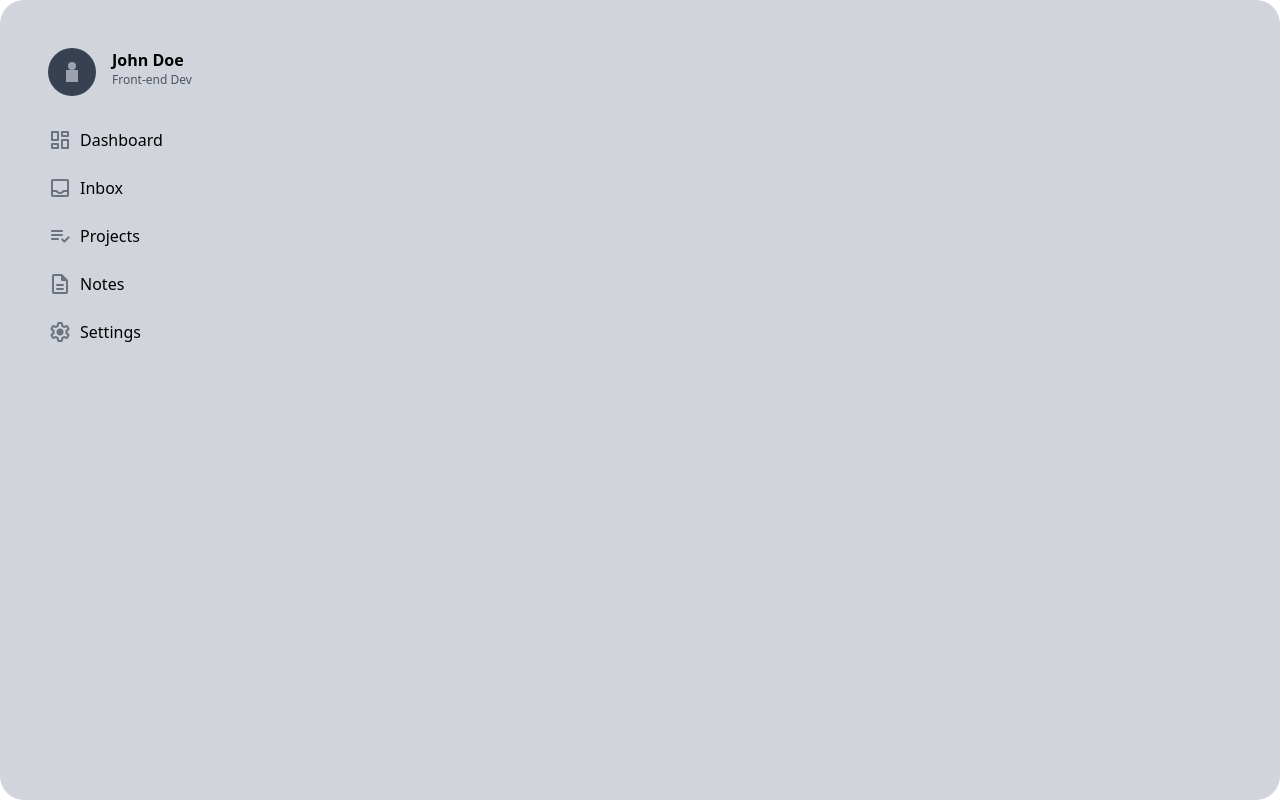
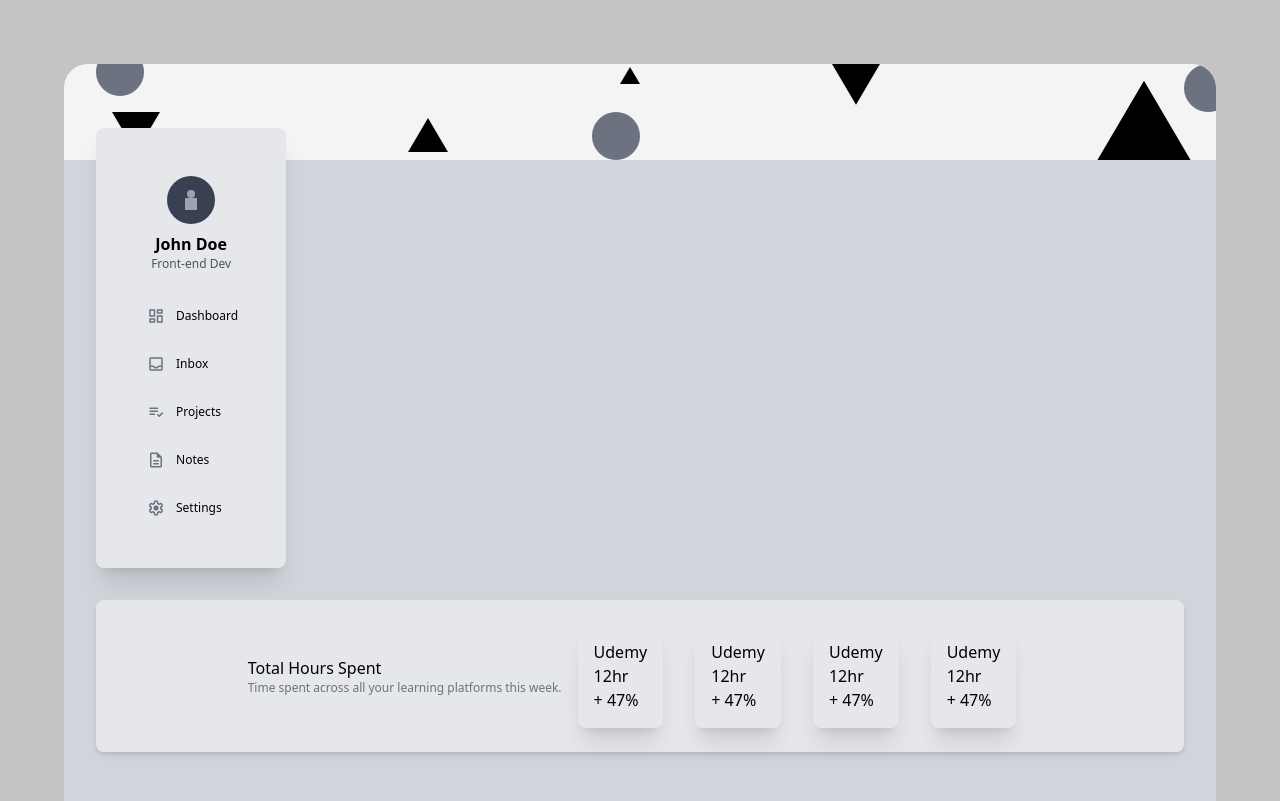
Before and after one commit to puneet-sarhali/palette, an Angular app: page / in a window 1280 px wide. Shown: the top 801 px of the page. Built offline with nearby package versions, Linux system fonts and the light colour scheme.

Commit message:
create ui components

```diff
--- a/src/app/app.module.ts
+++ b/src/app/app.module.ts
@@ -6,6 +6,8 @@ import { AppComponent } from './app.component';
 import { DashboardComponent } from './dashboard/dashboard.component';
 import { SidebarComponent } from './dashboard/sidebar/sidebar.component';
 import { AvatarComponent } from './dashboard/avatar/avatar.component';
+import { BackdropComponent } from './dashboard/backdrop/backdrop.component';
+import { StatsComponent } from './dashboard/stats/stats.component';
 
 @NgModule({
   declarations: [
@@ -13,6 +15,8 @@ import { AvatarComponent } from './dashboard/avatar/avatar.component';
     DashboardComponent,
     SidebarComponent,
     AvatarComponent,
+    BackdropComponent,
+    StatsComponent,
   ],
   imports: [
     BrowserModule,
--- a/src/app/dashboard/avatar/avatar.component.html
+++ b/src/app/dashboard/avatar/avatar.component.html
@@ -1,11 +1,11 @@
-<div class="mb-8 flex">
+<div class="mb-8 flex flex-col items-center justify-center space-y-2">
   <div class="w-12 h-12 bg-gray-700 rounded-full ">
     <div class="overflow-hidden inline-block flex items-center justify-center flex-col w-full h-full">
       <div class="h-2 w-2 rounded-full bg-gray-400"></div>
       <div class="h-3 w-3 bg-gray-400 "></div>
     </div>
   </div>
-  <div class="ml-4">
+  <div class="flex flex-col items-center justify-center">
     <h2 class="font-bold">John Doe</h2>
     <h3 class="text-gray-600 text-xs">Front-end Dev</h3>
   </div>
--- /dev/null
+++ b/src/app/dashboard/backdrop/backdrop.component.html
@@ -0,0 +1,20 @@
+<div class="w-full h-24 bg-gray-100 rounded-tr-3xl rounded-tl-3xl relative overflow-hidden bg-cover">
+  <svg class="w-5 h-5 absolute top-0 right-1/2" id="triangle" viewBox="0 0 100 100">
+    <polygon points="50 15, 100 100, 0 100"/>
+  </svg>
+  <svg class="w-10 h-10 absolute top-1/2 right-2/3" id="triangle" viewBox="0 0 100 100">
+    <polygon points="50 15, 100 100, 0 100"/>
+  </svg>
+  <svg class="w-12 h-12 absolute bottom-0-0 left-2/3 rotate-180" id="triangle" viewBox="0 0 100 100">
+    <polygon points="50 15, 100 100, 0 100"/>
+  </svg>
+  <svg class="w-28 h-28 absolute top-0 right-4" id="triangle" viewBox="0 0 100 100">
+    <polygon points="50 15, 100 100, 0 100"/>
+  </svg>
+  <svg class="w-12 h-12 absolute bottom-0 left-12 rotate-180" id="triangle" viewBox="0 0 100 100">
+    <polygon points="50 15, 100 100, 0 100"/>
+  </svg>
+  <div class="h-12 w-12 absolute top-1/2 right-1/2 rounded-full bg-gray-500"></div>
+  <div class="h-12 w-12 absolute top-0 -right-4 rounded-full bg-gray-500"></div>
+  <div class="h-12 w-12 absolute -top-4 left-8 rounded-full bg-gray-500"></div>
+</div>
--- /dev/null
+++ b/src/app/dashboard/backdrop/backdrop.component.ts
@@ -0,0 +1,16 @@
+import { Component, OnInit } from '@angular/core';
+
+@Component({
+  selector: 'app-backdrop',
+  templateUrl: './backdrop.component.html',
+  styles: [
+  ]
+})
+export class BackdropComponent implements OnInit {
+
+  constructor() { }
+
+  ngOnInit(): void {
+  }
+
+}
--- a/src/app/dashboard/dashboard.component.html
+++ b/src/app/dashboard/dashboard.component.html
@@ -1,4 +1,8 @@
-<div class="w-full h-screen bg-gray-300 p-12 rounded-3xl">
-  <app-avatar></app-avatar>
-  <app-sidebar></app-sidebar>
+<div class="w-full h-[60rem] bg-gray-300 rounded-3xl">
+  <app-backdrop class=""></app-backdrop>
+  <div class="z-10 shadow-xl p-12 rounded-lg w-max -mt-8 ml-8 bg-gray-200 sticky">
+    <app-avatar></app-avatar>
+    <app-sidebar></app-sidebar>
+  </div>
+  <app-stats></app-stats>
 </div>
--- a/src/app/dashboard/sidebar/sidebar.component.html
+++ b/src/app/dashboard/sidebar/sidebar.component.html
@@ -1,23 +1,23 @@
 <nav>
   <ul class="space-y-6 ">
-    <li class="flex">
-      <span class="material-symbols-rounded text-gray-500 mr-2">dashboard</span>
+    <li class="flex text-xs items-center">
+      <span class="scale-75 material-symbols-rounded text-gray-500 mr-2">dashboard</span>
       Dashboard
     </li>
-    <li class="flex">
-      <span class="material-symbols-rounded text-gray-500 mr-2">inbox</span>
+    <li class="flex text-xs items-center">
+      <span class="scale-75 material-symbols-rounded text-gray-500 mr-2">inbox</span>
       Inbox
     </li>
-    <li class="flex">
-      <span class="material-symbols-rounded text-gray-500 mr-2">playlist_add_check</span>
+    <li class="flex text-xs items-center">
+      <span class="scale-75 material-symbols-rounded text-gray-500 mr-2">playlist_add_check</span>
       Projects
     </li>
-    <li class="flex">
-      <span class="material-symbols-rounded text-gray-500 mr-2">description</span>
+    <li class="flex text-xs items-center">
+      <span class="scale-75 material-symbols-rounded text-gray-500 mr-2">description</span>
       Notes
     </li>
-    <li class="flex">
-      <span class="material-symbols-rounded text-gray-500 mr-2">settings</span>
+    <li class="flex text-xs items-center">
+      <span class="scale-75 material-symbols-rounded text-gray-500 mr-2">settings</span>
       Settings
     </li>
   </ul>
--- /dev/null
+++ b/src/app/dashboard/stats/stats.component.html
@@ -0,0 +1,28 @@
+<div class="flex justify-center items-center shadow-md m-8 p-2 rounded-lg bg-gray-200">
+  <div class="flex flex-col">
+    <h3>Total Hours Spent</h3>
+    <p class="text-xs text-gray-500">Time spent across all your learning platforms this week. </p>
+  </div>
+  <div class="flex">
+    <div class="p-4 shadow-xl rounded-lg m-4">
+      <h4>Udemy</h4>
+      <span>12hr</span>
+      <span class="block">+ 47%</span>
+    </div>
+    <div class="p-4 shadow-xl rounded-lg m-4">
+      <h4>Udemy</h4>
+      <span>12hr</span>
+      <span class="block">+ 47%</span>
+    </div>
+    <div class="p-4 shadow-xl rounded-lg m-4">
+      <h4>Udemy</h4>
+      <span>12hr</span>
+      <span class="block">+ 47%</span>
+    </div>
+    <div class="p-4 shadow-xl rounded-lg m-4">
+      <h4>Udemy</h4>
+      <span>12hr</span>
+      <span class="block">+ 47%</span>
+    </div>
+  </div>
+</div>
--- /dev/null
+++ b/src/app/dashboard/stats/stats.component.ts
@@ -0,0 +1,16 @@
+import { Component, OnInit } from '@angular/core';
+
+@Component({
+  selector: 'app-stats',
+  templateUrl: './stats.component.html',
+  styles: [
+  ]
+})
+export class StatsComponent implements OnInit {
+
+  constructor() { }
+
+  ngOnInit(): void {
+  }
+
+}
--- a/src/styles.scss
+++ b/src/styles.scss
@@ -4,7 +4,8 @@
 @tailwind utilities;
 
 html, body{
-  margin: 0;
+  margin: 2rem;
   padding: 0;
   box-sizing: border-box;
+  background-color: #c4c4c4;
 }
```
